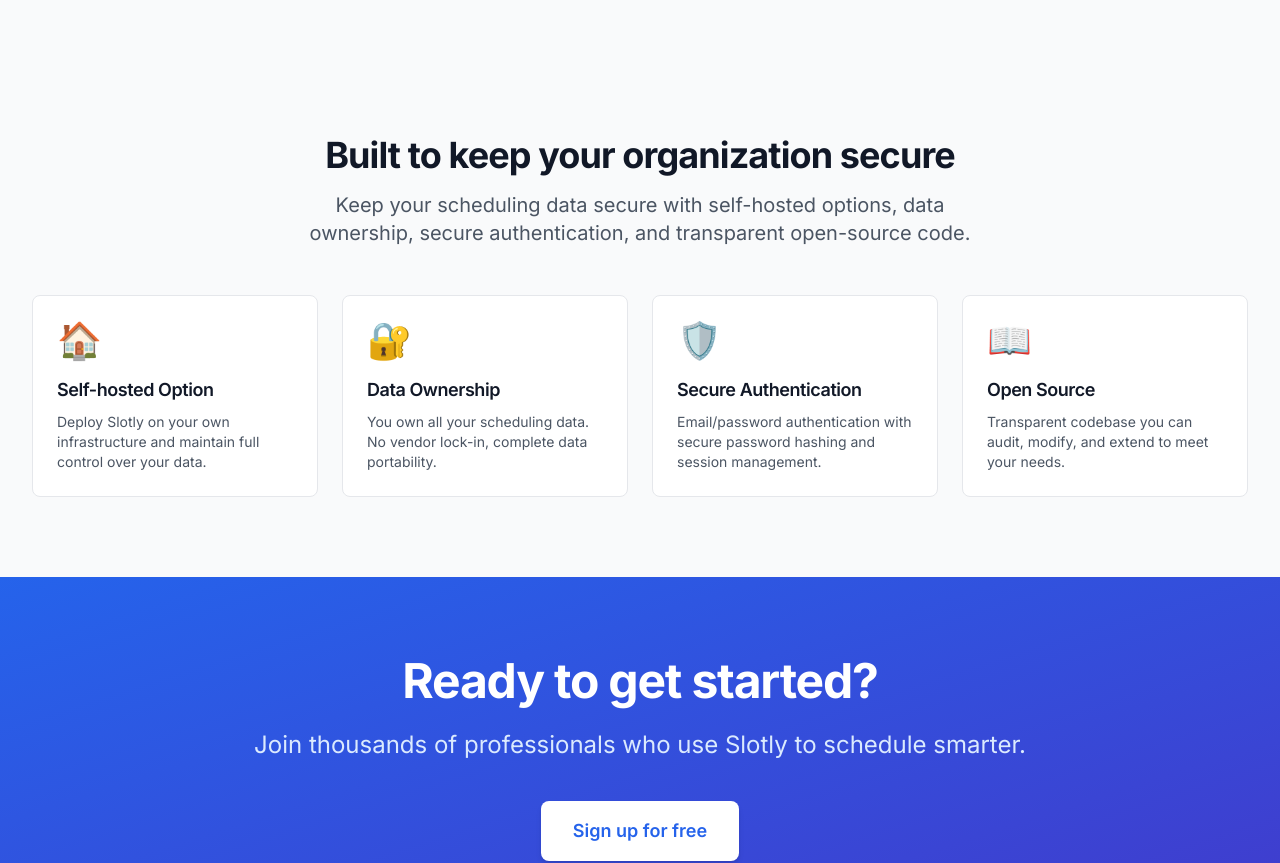
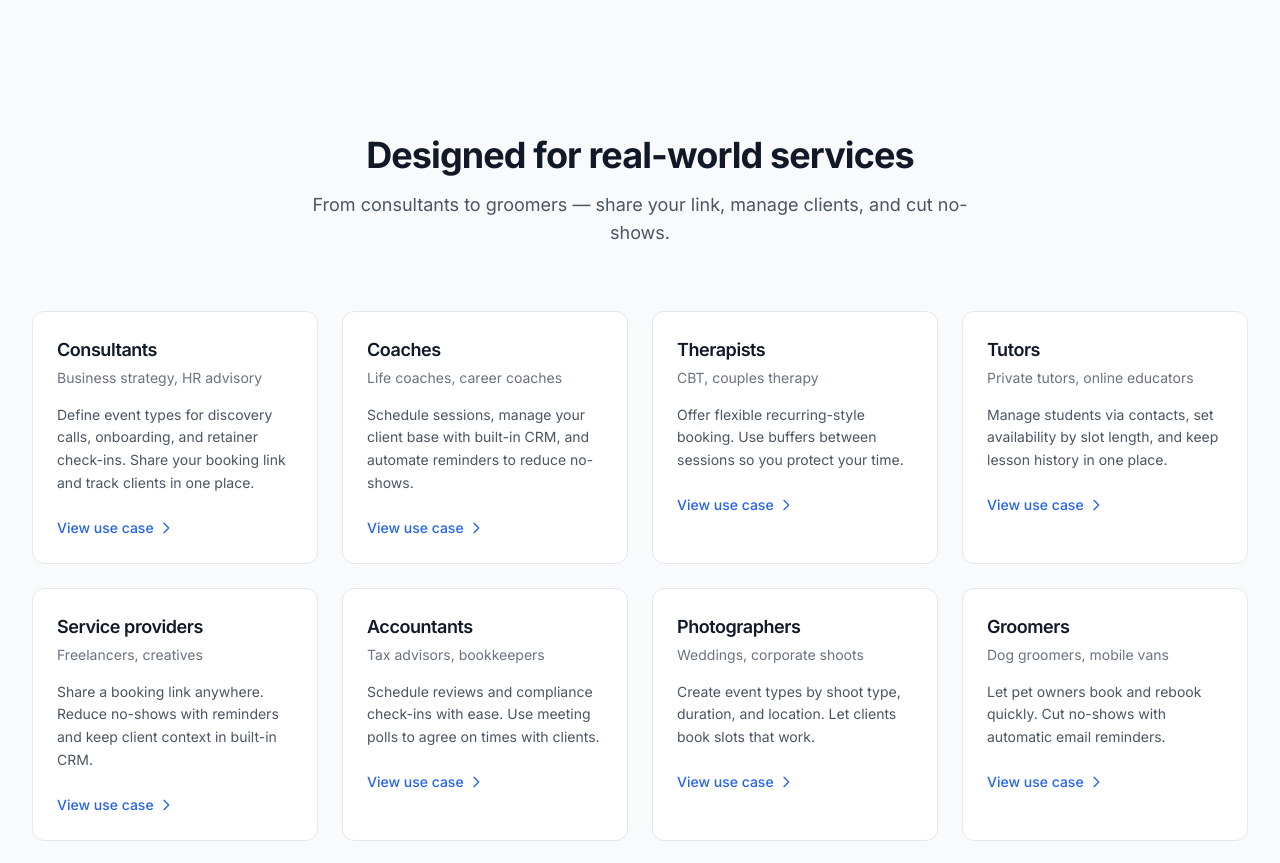
Before and after one commit to digitalquotient008/slotly-marketing, a Next.js app: page / in a window 1280 px wide. Shown: the part 3220-4083 px from the top of the page. Built offline with nearby package versions, Linux system fonts and the light colour scheme; no server answers.

Commit message:
Add 'Designed for real-world services' use cases section
Grid of service-type cards (consultants, coaches, therapists, etc.) with subcategories, benefit copy, and View use case links.

```diff
--- a/src/app/page.tsx
+++ b/src/app/page.tsx
@@ -4,6 +4,7 @@
 import Statistics from '@/components/Statistics';
 import Security from '@/components/Security';
 import Testimonials from '@/components/Testimonials';
+import UseCases from '@/components/UseCases';
 import CTA from '@/components/CTA';
 
 export default function Home() {
@@ -34,6 +35,8 @@
 
       <Testimonials />
 
+      <UseCases />
+
       <Security />
 
       <CTA />
--- /dev/null
+++ b/src/components/UseCases.tsx
@@ -0,0 +1,105 @@
+import Link from 'next/link';
+
+const useCases = [
+  {
+    title: 'Consultants',
+    subcategories: 'Business strategy, HR advisory',
+    description:
+      'Define event types for discovery calls, onboarding, and retainer check-ins. Share your booking link and track clients in one place.',
+  },
+  {
+    title: 'Coaches',
+    subcategories: 'Life coaches, career coaches',
+    description:
+      'Schedule sessions, manage your client base with built-in CRM, and automate reminders to reduce no-shows.',
+  },
+  {
+    title: 'Therapists',
+    subcategories: 'CBT, couples therapy',
+    description:
+      'Offer flexible recurring-style booking. Use buffers between sessions so you protect your time.',
+  },
+  {
+    title: 'Tutors',
+    subcategories: 'Private tutors, online educators',
+    description:
+      'Manage students via contacts, set availability by slot length, and keep lesson history in one place.',
+  },
+  {
+    title: 'Service providers',
+    subcategories: 'Freelancers, creatives',
+    description:
+      'Share a booking link anywhere. Reduce no-shows with reminders and keep client context in built-in CRM.',
+  },
+  {
+    title: 'Accountants',
+    subcategories: 'Tax advisors, bookkeepers',
+    description:
+      'Schedule reviews and compliance check-ins with ease. Use meeting polls to agree on times with clients.',
+  },
+  {
+    title: 'Photographers',
+    subcategories: 'Weddings, corporate shoots',
+    description:
+      'Create event types by shoot type, duration, and location. Let clients book slots that work.',
+  },
+  {
+    title: 'Groomers',
+    subcategories: 'Dog groomers, mobile vans',
+    description:
+      'Let pet owners book and rebook quickly. Cut no-shows with automatic email reminders.',
+  },
+];
+
+export default function UseCases() {
+  return (
+    <section className="py-16 sm:py-20 bg-gray-50">
+      <div className="max-w-7xl mx-auto px-4 sm:px-6 lg:px-8">
+        <div className="text-center mb-12 sm:mb-16">
+          <h2 className="text-3xl sm:text-4xl font-bold text-gray-900 mb-3 sm:mb-4">
+            Designed for real-world services
+          </h2>
+          <p className="text-lg text-gray-600 max-w-2xl mx-auto">
+            From consultants to groomers — share your link, manage clients, and cut no-shows.
+          </p>
+        </div>
+
+        <div className="grid grid-cols-1 md:grid-cols-2 lg:grid-cols-4 gap-6">
+          {useCases.map((useCase) => (
+            <div
+              key={useCase.title}
+              className="bg-white rounded-xl p-6 border border-gray-200 hover:shadow-lg hover:border-gray-300 transition-all"
+            >
+              <h3 className="text-lg font-semibold text-gray-900 mb-1">
+                {useCase.title}
+              </h3>
+              <p className="text-sm text-gray-500 mb-4">{useCase.subcategories}</p>
+              <p className="text-gray-600 text-sm leading-relaxed mb-5">
+                {useCase.description}
+              </p>
+              <Link
+                href="/features"
+                className="inline-flex items-center text-blue-600 hover:text-blue-700 text-sm font-medium"
+              >
+                View use case
+                <svg
+                  className="w-4 h-4 ml-1"
+                  fill="none"
+                  stroke="currentColor"
+                  viewBox="0 0 24 24"
+                >
+                  <path
+                    strokeLinecap="round"
+                    strokeLinejoin="round"
+                    strokeWidth={2}
+                    d="M9 5l7 7-7 7"
+                  />
+                </svg>
+              </Link>
+            </div>
+          ))}
+        </div>
+      </div>
+    </section>
+  );
+}
```
